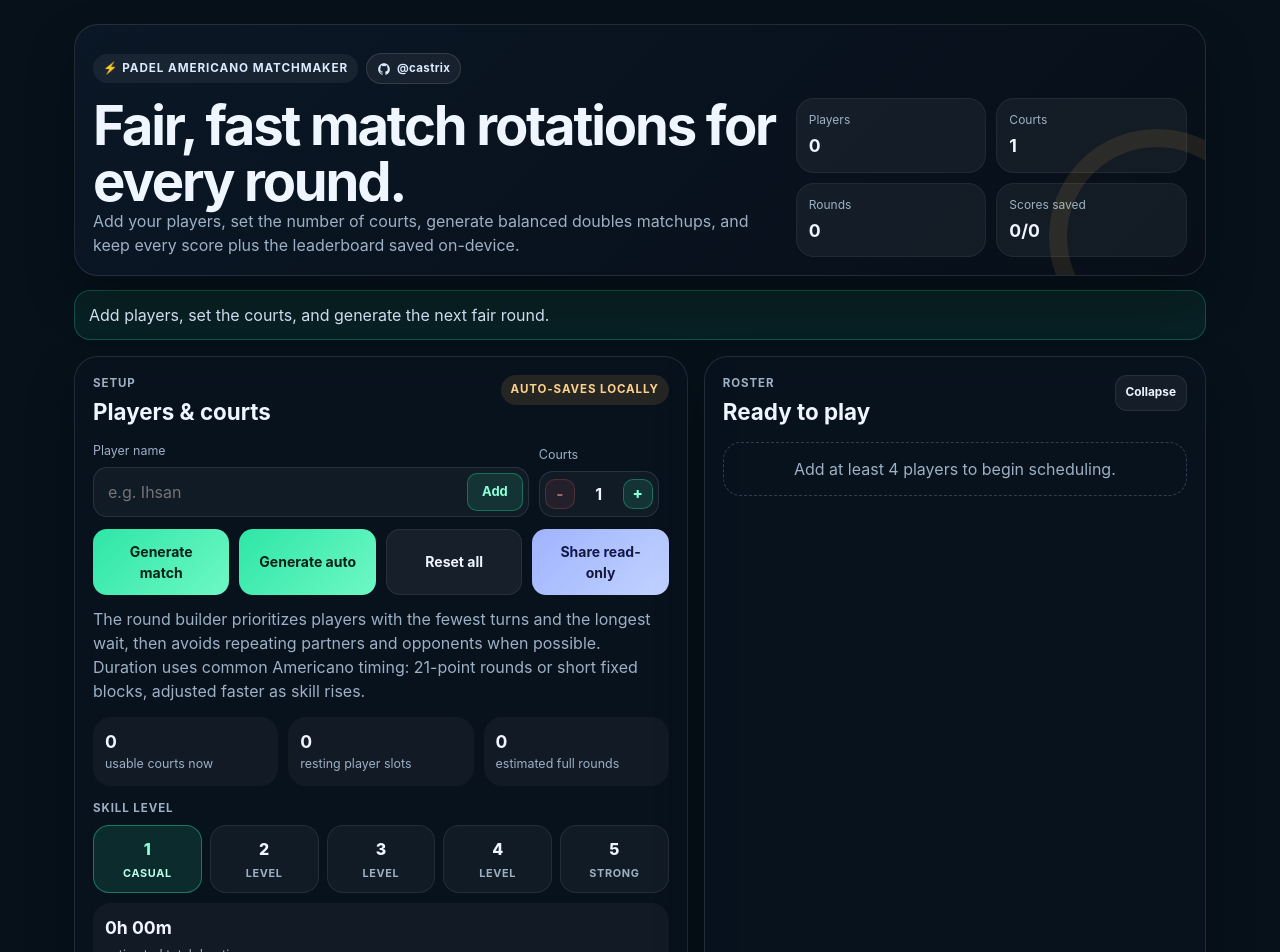
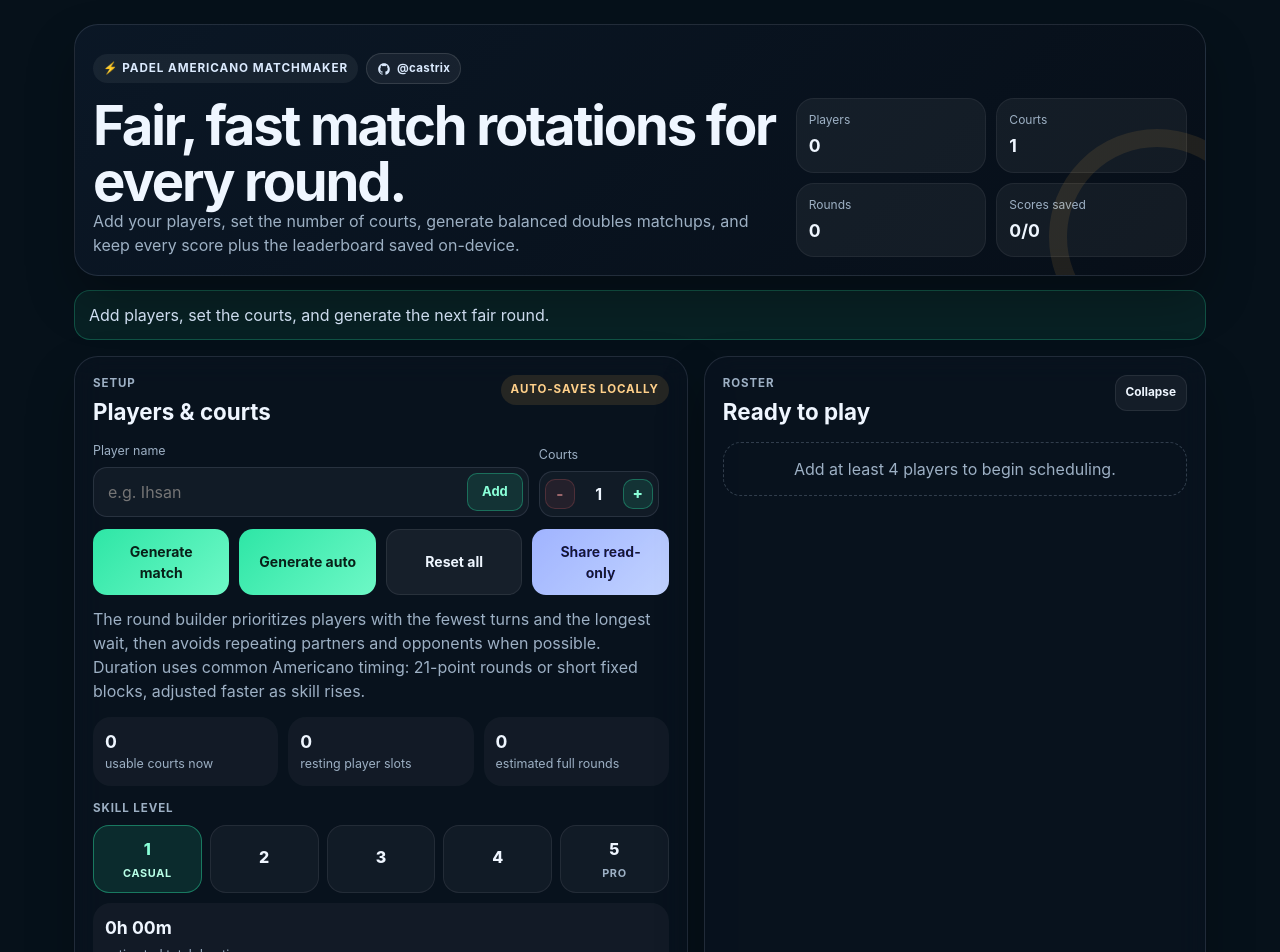
Before and after one commit to castrix/americano-match, a React (Vite) app: page / in a window 1280 px wide. Shown: the top 952 px of the page. Built offline with nearby package versions, Linux system fonts and the light colour scheme.

Commit message:
cosmetic

```diff
--- a/src/App.jsx
+++ b/src/App.jsx
@@ -1579,7 +1579,7 @@ function App() {
                     aria-pressed={skillLevel === level}
                   >
                     <span>{level}</span>
-                    <small>{level === 1 ? 'Casual' : level === 5 ? 'Strong' : 'Level'}</small>
+                    <small>{level === 1 ? 'Casual' : level === 5 ? 'Pro' : ''}</small>
                   </button>
                 ))}
               </div>
```
